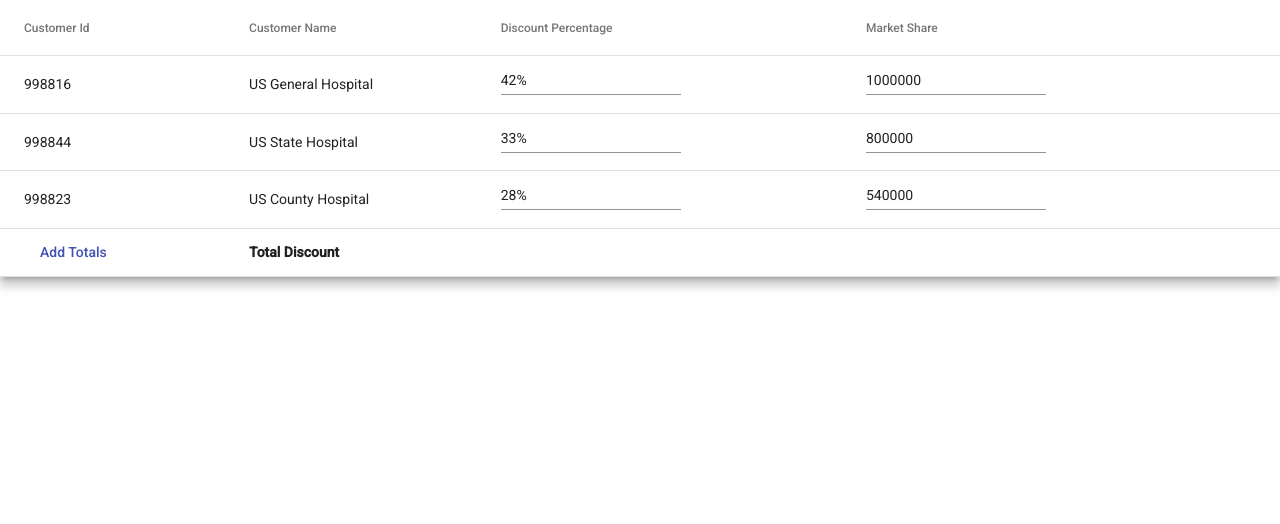
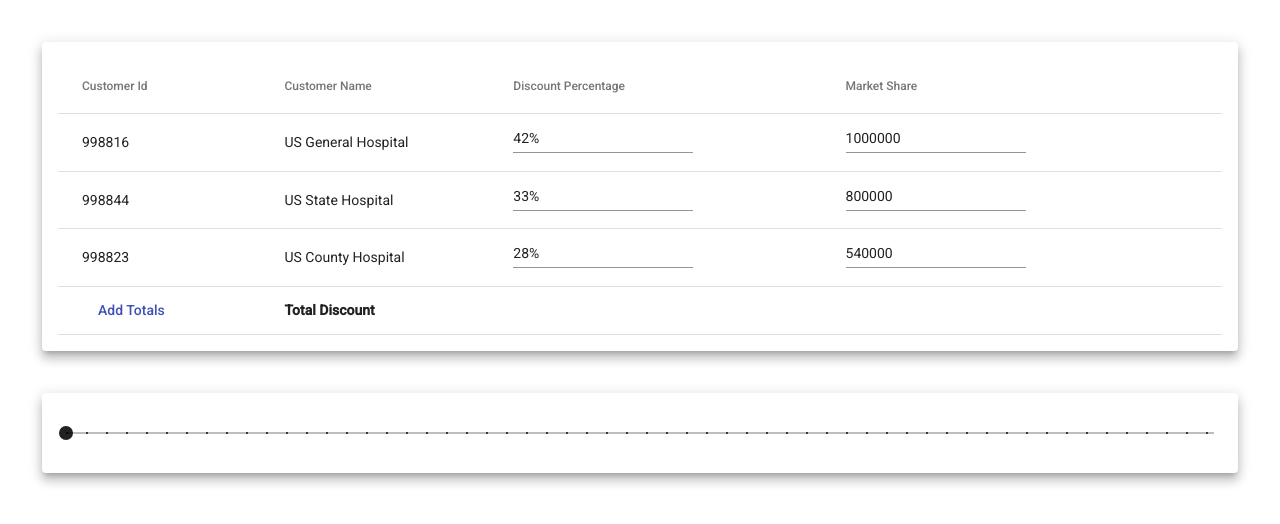
Before and after one commit to GitFitDev/interview, an Angular app in the folder jjInterview/: page / in a window 1280 px wide. Shown: the top 524 px of the page. Built offline with nearby package versions, Linux system fonts and the light colour scheme.

Commit message:
feat: updates mat-slider

```diff
--- a/jjInterview/src/app/app.component.html
+++ b/jjInterview/src/app/app.component.html
@@ -1 +1,2 @@
 <app-data-table></app-data-table>
+<app-linear-gauge></app-linear-gauge>
--- a/jjInterview/src/app/app.module.ts
+++ b/jjInterview/src/app/app.module.ts
@@ -7,7 +7,7 @@ import { BrowserAnimationsModule } from '@angular/platform-browser/animations';
 import { MaterialModule } from './material/material.module';
 import { DataTableComponent } from './core/data-table/data-table.component';
 import { LinearGaugeComponent } from './core/linear-gauge/linear-gauge.component';
-
+import {FormsModule, ReactiveFormsModule} from '@angular/forms';
 
 @NgModule({
   declarations: [
@@ -19,7 +19,9 @@ import { LinearGaugeComponent } from './core/linear-gauge/linear-gauge.component
     BrowserModule,
     AppRoutingModule,
     BrowserAnimationsModule,
-    MaterialModule
+    MaterialModule,
+    FormsModule,
+    ReactiveFormsModule
   ],
   providers: [],
   bootstrap: [AppComponent]
--- a/jjInterview/src/app/core/data-table/data-table.component.html
+++ b/jjInterview/src/app/core/data-table/data-table.component.html
@@ -1,4 +1,5 @@
-<table mat-table [dataSource]="hospitalClients" class="mat-elevation-z8">
+<mat-card  class="mat-elevation-z8" style="margin: 3em;">
+  <table mat-table [dataSource]="hospitalClients">
     <!-- Item Column -->
     <ng-container matColumnDef="customerId">
       <th mat-header-cell *matHeaderCellDef> Customer Id </th>
@@ -41,3 +42,5 @@
     <tr mat-row *matRowDef="let row; columns: displayedColumns;"></tr>
     <tr mat-footer-row *matFooterRowDef="displayedColumns"></tr>
   </table>
+
+</mat-card>
--- a/jjInterview/src/app/core/linear-gauge/linear-gauge.component.html
+++ b/jjInterview/src/app/core/linear-gauge/linear-gauge.component.html
@@ -1 +1,8 @@
-<p>linear-gauge works!</p>
+<mat-card class="mat-elevation-z8" style="margin: 3em;">
+  <mat-slider
+  [max]="100"
+  [min]="1"
+  thumbLabel
+  [displayWith]="formatLabel">
+  </mat-slider>
+</mat-card>
--- a/jjInterview/src/app/core/linear-gauge/linear-gauge.component.scss
+++ b/jjInterview/src/app/core/linear-gauge/linear-gauge.component.scss
@@ -0,0 +1,15 @@
+.mat-slider-horizontal {
+  width: 100%;
+}
+:host ::ng-deep mat-slider.mat-slider.mat-slider-horizontal .mat-slider-ticks {
+  // make ticks fill full height
+  height: 50px;
+  // this will force show the ticks
+  opacity: 1;
+  background-size: 20px !important;
+  transform: translateZ(0px) translateX(5.05051%);
+}
+
+.mat-slider-wrapper {
+  height: 20px;
+}
--- a/jjInterview/src/app/core/linear-gauge/linear-gauge.component.ts
+++ b/jjInterview/src/app/core/linear-gauge/linear-gauge.component.ts
@@ -7,7 +7,12 @@ import { Component, OnInit } from '@angular/core';
 })
 export class LinearGaugeComponent implements OnInit {
 
-  constructor() { }
+  formatLabel(value: number) {
+    if (value >= 1000) {
+      return Math.round(value / 1000) + 'k';
+    }
+    return value;
+  }
 
   ngOnInit(): void {
   }
```
Also changed, not shown: jjInterview/src/app/material/material.module.ts (+5 -2 lines). Lines whose indentation alone changed are shown as unchanged.
